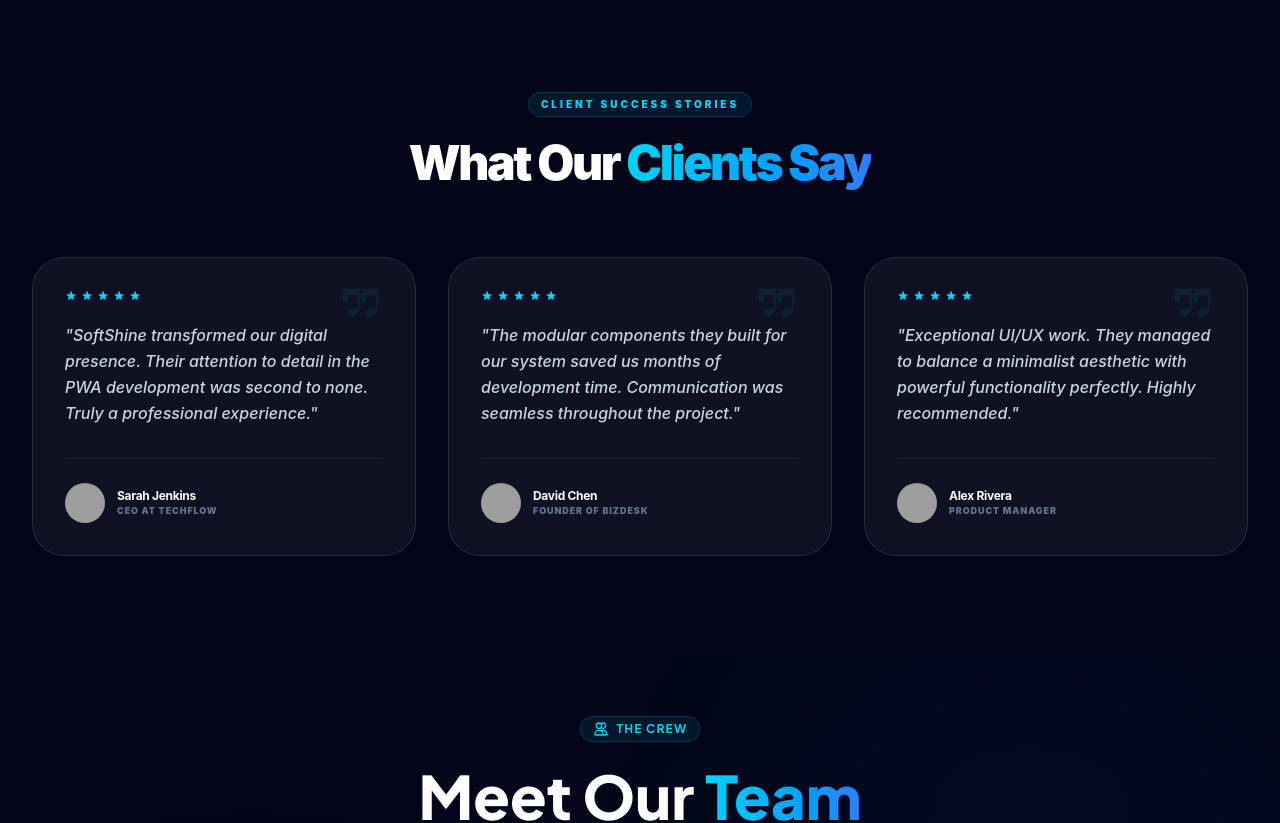
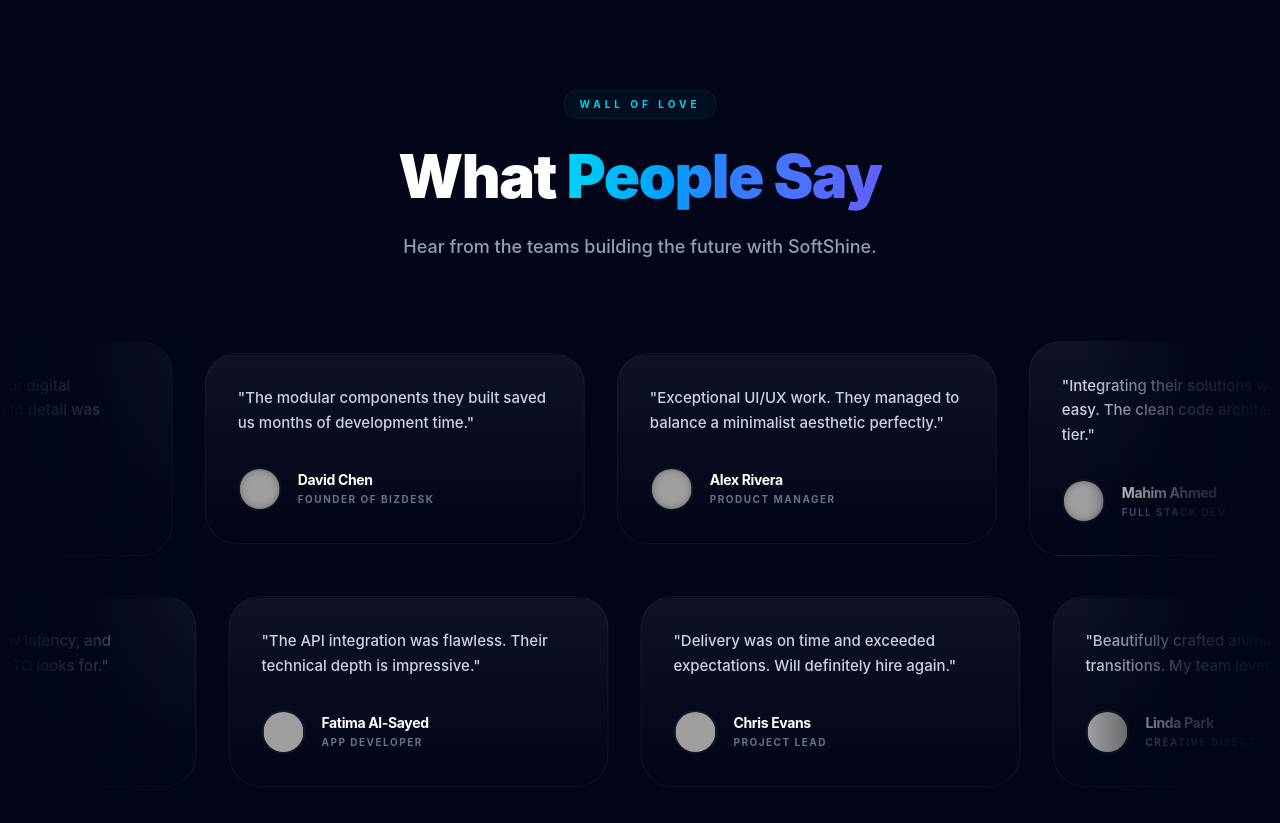
Before and after one commit to parvej236/softshine-frontend, a Vue app: page / in a window 1280 px wide. Shown: the part 3800-4623 px from the top of the page. Built offline with nearby package versions, Linux system fonts and the light colour scheme; grey boxes are pictures that could not be loaded.

Commit message:
Updated 4

```diff
--- a/src/components/public/TestimonialSection.vue
+++ b/src/components/public/TestimonialSection.vue
@@ -1,48 +1,79 @@
 <template>
   <section id="testimonials" class="py-24 bg-[#020617] overflow-hidden">
-    <div class="max-w-7xl mx-auto px-4 md:px-8">
+    <div class="max-w-[100vw] mx-auto">
 
-      <div class="mb-12 lg:mb-16 text-center">
-        <div class="inline-flex items-center gap-2 px-3 py-1 rounded-full bg-cyan-500/10 border border-cyan-500/20 text-cyan-400 text-[8px] sm:text-[10px] font-black tracking-[0.3em] uppercase mb-4">
-          Client Success Stories
+      <div class="mb-20 text-center px-4">
+        <div class="inline-flex items-center gap-2 px-4 py-1.5 rounded-full bg-cyan-500/5 border border-cyan-500/10 text-cyan-400 text-[10px] font-bold tracking-[0.4em] uppercase mb-6 backdrop-blur-3xl">
+          Wall of Love
         </div>
-        <h2 class="text-3xl sm:text-4xl md:text-5xl font-black text-white tracking-tighter leading-tight">
-          What Our <span class="text-transparent bg-clip-text bg-gradient-to-r from-cyan-400 to-blue-500">Clients Say</span>
+        <h2 class="text-4xl md:text-6xl font-black text-white tracking-tight leading-[1.1]">
+          What <span class="text-transparent bg-clip-text bg-gradient-to-r from-cyan-400 via-blue-500 to-indigo-500">People Say</span>
         </h2>
+        <p class="mt-6 text-slate-400 max-w-xl mx-auto text-lg font-medium">
+          Hear from the teams building the future with SoftShine.
+        </p>
       </div>
 
-      <div class="grid grid-cols-1 md:grid-cols-2 lg:grid-cols-3 gap-6 lg:gap-8">
-        <div
-          v-for="(testimonial, index) in testimonials"
-          :key="index"
-          class="group relative p-8 rounded-[2rem] bg-white/5 border border-white/10 hover:border-cyan-500/30 transition-all duration-500 hover:-translate-y-2 flex flex-col"
-        >
-          <div class="absolute top-6 right-8 text-cyan-500/10 group-hover:text-cyan-500/20 transition-colors">
-            <svg class="w-10 h-10" fill="currentColor" viewBox="0 0 24 24">
-              <path d="M14.017 21L14.017 18C14.017 16.8954 14.9124 16 16.017 16H19.017C19.5693 16 20.017 15.5523 20.017 15V9C20.017 8.44772 19.5693 8 19.017 8H15.017C14.4647 8 14.017 8.44772 14.017 9V11C14.017 11.5523 13.5693 12 13.017 12H11.017V4H21.017V15C21.017 18.3137 18.3307 21 15.017 21H14.017ZM3.017 21L3.017 18C3.017 16.8954 3.91243 16 5.017 16H8.017C8.56928 16 9.017 15.5523 9.017 15V9C9.017 8.44772 8.56928 8 8.017 8H4.017C3.46472 8 3.017 8.44772 3.017 9V11C3.017 11.5523 2.56928 12 2.017 12H0.017V4H10.017V15C10.017 18.3137 7.33072 21 4.017 21H3.017Z" />
-            </svg>
+      <div class="flex flex-col gap-10 relative">
+        <div class="absolute inset-y-0 left-0 w-48 bg-gradient-to-r from-[#020617] via-[#020617]/80 to-transparent z-20 pointer-events-none"></div>
+        <div class="absolute inset-y-0 right-0 w-48 bg-gradient-to-l from-[#020617] via-[#020617]/80 to-transparent z-20 pointer-events-none"></div>
+
+        <div class="marquee-row group/row overflow-hidden flex">
+          <div class="flex gap-8 animate-marquee-left">
+            <div v-for="n in 2" :key="'r1-' + n" class="flex gap-8 items-center">
+              <div
+                v-for="(t, i) in row1" :key="i"
+                :style="{ width: getDynamicWidth(t.comment) }"
+                class="testimonial-card group/card"
+              >
+                <div class="absolute -top-px left-10 right-10 h-px bg-gradient-to-r from-transparent via-cyan-500/40 to-transparent opacity-0 group-hover/card:opacity-100 transition-opacity duration-500"></div>
+
+                <div class="relative z-10">
+                  <p class="text-slate-300 text-[15px] leading-relaxed mb-8 font-medium group-hover/card:text-white transition-colors duration-300">
+                    "{{ t.comment }}"
+                  </p>
+
+                  <div class="flex items-center gap-4">
+                    <div class="relative">
+                      <img :src="t.image" class="w-11 h-11 rounded-full grayscale group-hover/card:grayscale-0 transition-all duration-700 border-2 border-white/5 group-hover/card:border-cyan-500/50" />
+                      <div class="absolute inset-0 rounded-full shadow-[inset_0_0_8px_rgba(0,0,0,0.5)]"></div>
+                    </div>
+                    <div>
+                      <h4 class="text-white font-bold text-sm tracking-tight group-hover/card:text-cyan-400 transition-colors">{{ t.name }}</h4>
+                      <p class="text-slate-500 text-[10px] font-bold uppercase tracking-[0.15em] mt-0.5">{{ t.role }}</p>
+                    </div>
+                  </div>
+                </div>
+              </div>
+            </div>
           </div>
+        </div>
 
-          <div class="flex gap-1 mb-5">
-            <svg v-for="i in 5" :key="i" class="w-3 h-3 text-cyan-400" fill="currentColor" viewBox="0 0 20 20">
-              <path d="M9.049 2.927c.3-.921 1.603-.921 1.902 0l1.07 3.292a1 1 0 00.95.69h3.462c.969 0 1.371 1.24.588 1.81l-2.8 2.034a1 1 0 00-.364 1.118l1.07 3.292c.3.921-.755 1.688-1.54 1.118l-2.8-2.034a1 1 0 00-1.175 0l-2.8 2.034c-.784.57-1.838-.197-1.539-1.118l1.07-3.292a1 1 0 00-.364-1.118L2.98 8.72c-.783-.57-.38-1.81.588-1.81h3.461a1 1 0 00.951-.69l1.07-3.292z" />
-            </svg>
-          </div>
+        <div class="marquee-row group/row overflow-hidden flex">
+          <div class="flex gap-8 animate-marquee-right">
+            <div v-for="n in 2" :key="'r2-' + n" class="flex gap-8 items-center">
+              <div
+                v-for="(t, i) in row2" :key="i"
+                :style="{ width: getDynamicWidth(t.comment) }"
+                class="testimonial-card group/card"
+              >
+                <div class="absolute -bottom-px left-10 right-10 h-px bg-gradient-to-r from-transparent via-blue-500/40 to-transparent opacity-0 group-hover/card:opacity-100 transition-opacity duration-500"></div>
 
-          <p class="text-slate-300 text-sm md:text-base leading-relaxed mb-8 flex-grow font-medium italic">
-            "{{ testimonial.comment }}"
-          </p>
-
-          <div class="w-full h-px bg-white/5 mb-6"></div>
-
-          <div class="flex items-center gap-3">
-            <div class="relative flex-shrink-0">
-              <div class="absolute -inset-1 bg-gradient-to-tr from-cyan-500 to-blue-500 rounded-full blur-[4px] opacity-0 group-hover:opacity-40 transition-opacity"></div>
-              <img :src="testimonial.image" :alt="testimonial.name" class="relative w-10 h-10 rounded-full object-cover grayscale group-hover:grayscale-0 transition-all duration-500" />
-            </div>
-            <div>
-              <h4 class="text-white font-bold text-xs tracking-tight">{{ testimonial.name }}</h4>
-              <p class="text-slate-500 text-[9px] font-black uppercase tracking-widest">{{ testimonial.role }}</p>
+                <div class="relative z-10">
+                  <p class="text-slate-300 text-[15px] leading-relaxed mb-8 font-medium group-hover/card:text-white transition-colors duration-300">
+                    "{{ t.comment }}"
+                  </p>
+                  <div class="flex items-center gap-4">
+                    <div class="relative">
+                      <img :src="t.image" class="w-11 h-11 rounded-full grayscale group-hover/card:grayscale-0 transition-all duration-700 border-2 border-white/5 group-hover/card:border-blue-500/50" />
+                    </div>
+                    <div>
+                      <h4 class="text-white font-bold text-sm tracking-tight group-hover/card:text-blue-400 transition-colors">{{ t.name }}</h4>
+                      <p class="text-slate-500 text-[10px] font-bold uppercase tracking-[0.15em] mt-0.5">{{ t.role }}</p>
+                    </div>
+                  </div>
+                </div>
+              </div>
             </div>
           </div>
         </div>
@@ -52,24 +83,72 @@
 </template>
 
 <script setup>
-const testimonials = [
-  {
-    name: 'Sarah Jenkins',
-    role: 'CEO at TechFlow',
-    comment: 'SoftShine transformed our digital presence. Their attention to detail in the PWA development was second to none. Truly a professional experience.',
-    image: 'https://i.pravatar.cc/150?u=sarah'
-  },
-  {
-    name: 'David Chen',
-    role: 'Founder of BizDesk',
-    comment: 'The modular components they built for our system saved us months of development time. Communication was seamless throughout the project.',
-    image: 'https://i.pravatar.cc/150?u=david'
-  },
-  {
-    name: 'Alex Rivera',
-    role: 'Product Manager',
-    comment: 'Exceptional UI/UX work. They managed to balance a minimalist aesthetic with powerful functionality perfectly. Highly recommended.',
-    image: 'https://i.pravatar.cc/150?u=alex'
-  }
+// Data remains the same as your previous set
+const allTestimonials = [
+  { name: 'Sarah Jenkins', role: 'CEO at TechFlow', comment: 'SoftShine transformed our digital presence. Their attention to detail was second to none.', image: 'https://i.pravatar.cc/150?u=1' },
+  { name: 'David Chen', role: 'Founder of BizDesk', comment: 'The modular components they built saved us months of development time.', image: 'https://i.pravatar.cc/150?u=2' },
+  { name: 'Alex Rivera', role: 'Product Manager', comment: 'Exceptional UI/UX work. They managed to balance a minimalist aesthetic perfectly.', image: 'https://i.pravatar.cc/150?u=3' },
+  { name: 'Mahim Ahmed', role: 'Full Stack Dev', comment: 'Integrating their solutions was incredibly easy. The clean code architecture is top-tier.', image: 'https://i.pravatar.cc/150?u=4' },
+  { name: 'Jessica Wong', role: 'Marketing Director', comment: 'Our conversion rates increased by 40% after the redesign.', image: 'https://i.pravatar.cc/150?u=5' },
+  { name: 'Michael Smith', role: 'E-commerce Owner', comment: 'Best agency we have worked with. They actually listen to our needs.', image: 'https://i.pravatar.cc/150?u=6' },
+  { name: 'Fatima Al-Sayed', role: 'App Developer', comment: 'The API integration was flawless. Their technical depth is impressive.', image: 'https://i.pravatar.cc/150?u=7' },
+  { name: 'Chris Evans', role: 'Project Lead', comment: 'Delivery was on time and exceeded expectations. Will definitely hire again.', image: 'https://i.pravatar.cc/150?u=8' },
+  { name: 'Linda Park', role: 'Creative Director', comment: 'Beautifully crafted animations and smooth transitions. My team loved it.', image: 'https://i.pravatar.cc/150?u=9' },
+  { name: 'Omar Bakri', role: 'Start-up Founder', comment: 'Scalability was our main concern, but they built a foundation that handles growth.', image: 'https://i.pravatar.cc/150?u=10' },
+  { name: 'Sophia Loren', role: 'UX Researcher', comment: 'User-centric design at its finest. The feedback has been amazing.', image: 'https://i.pravatar.cc/150?u=11' },
+  { name: 'James Wilson', role: 'CTO', comment: 'High performance, low latency, and secure. Everything a CTO looks for.', image: 'https://i.pravatar.cc/150?u=12' }
 ]
+
+const row1 = allTestimonials.slice(0, 6)
+const row2 = allTestimonials.slice(6, 12)
+
+const getDynamicWidth = (text) => {
+  if (text.length < 60) return '320px'
+  if (text.length < 90) return '380px'
+  return '440px'
+}
 </script>
+
+<style scoped>
+@reference "../../assets/main.css";
+
+.testimonial-card {
+  @apply flex-shrink-0 relative p-8 rounded-[2rem]
+         bg-gradient-to-b from-white/[0.05] to-transparent
+         border border-white/5 transition-all duration-500
+         cursor-default flex flex-col justify-between overflow-hidden;
+}
+
+.testimonial-card:hover {
+  @apply border-white/20 -translate-y-2 z-50 bg-white/[0.08] backdrop-blur-xl
+         shadow-[0_20px_50px_rgba(0,0,0,0.5),0_0_20px_rgba(34,211,238,0.1)];
+}
+
+.animate-marquee-left {
+  display: flex;
+  width: max-content;
+  animation: marquee-l 80s linear infinite;
+}
+
+.animate-marquee-right {
+  display: flex;
+  width: max-content;
+  animation: marquee-r 80s linear infinite;
+}
+
+/* Pause the row when hovered */
+.marquee-row:hover .animate-marquee-left,
+.marquee-row:hover .animate-marquee-right {
+  animation-play-state: paused !important;
+}
+
+@keyframes marquee-l {
+  0% { transform: translateX(0); }
+  100% { transform: translateX(-50%); }
+}
+
+@keyframes marquee-r {
+  0% { transform: translateX(-50%); }
+  100% { transform: translateX(0); }
+}
+</style>
```
